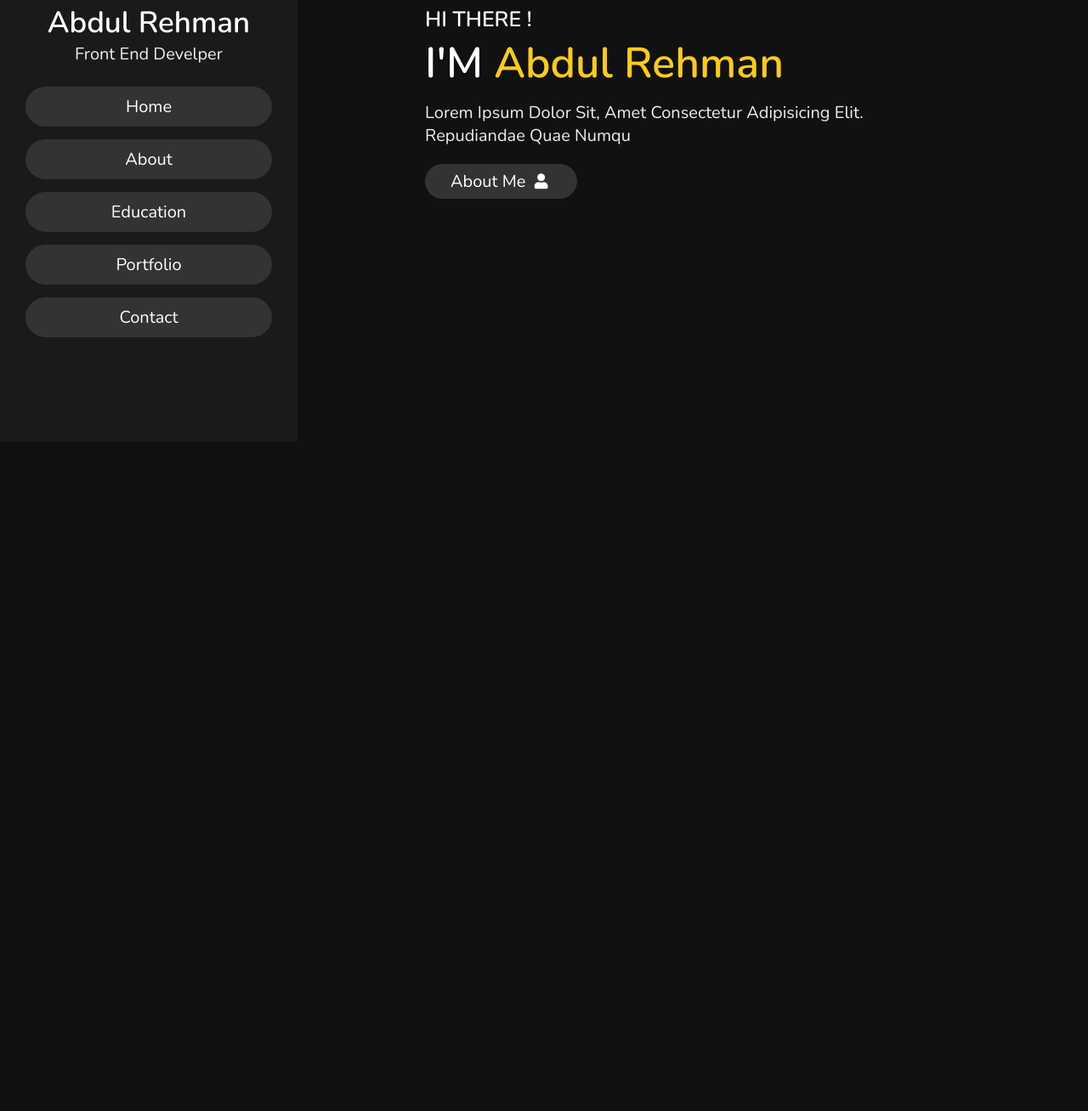
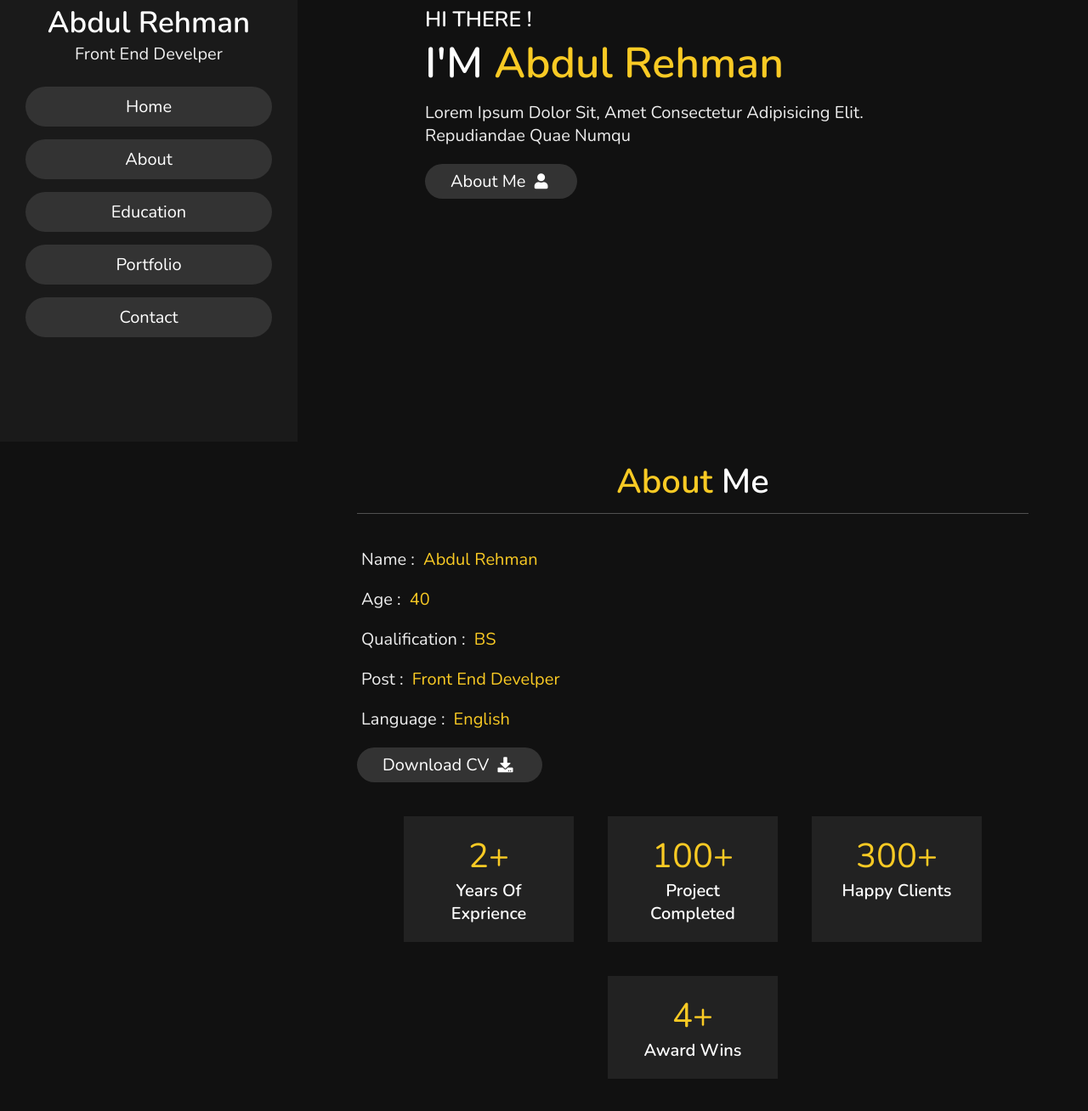
Before and after one commit to likeam/PersonalPortfolio, a plain HTML site: page index.html in a window 1280 px wide. Shown: the part 280-1588 px from the top of the page at 85% size. Before the commit the page ends 800 px from the top, so only its background shows below. Drawn offline with nearby package versions, Linux system fonts and the light colour scheme.

Commit message:
Building about section

```diff
--- a/index.html
+++ b/index.html
@@ -40,6 +40,42 @@
         <a href="#about"> <button class="btn">about me <i class="fas fa-user"></i></button></a>
     </section>
 
+    <section class="about" id="about">
+        <h1 class="heading"><span>about </span> me</h1>
+        <div class="row">
+            <div class="info">
+                <h3><span>name : </span> Abdul Rehman</h3>
+                <h3><span>age : </span> 40</h3>
+                <h3><span>qualification : </span> BS</h3>
+                <h3><span>post : </span> front end develper</h3>
+                <h3><span>language : </span> english</h3>
+                <a href="#"><button class="btn">Download CV <i class="fas fa-download"></i></button></a>
+            </div>
+            <div class="counter">
+                <div class="box">
+                    <span>2+</span>
+                    <h3>years of exprience</h3>
+                </div>
+                <div class="box">
+                    <span>100+</span>
+                    <h3>project completed</h3>
+                </div>
+                <div class="box">
+                    <span>300+</span>
+                    <h3>happy clients</h3>
+                </div>
+                <div class="box">
+                    <span>4+</span>
+                    <h3>award wins</h3>
+                </div>
+            </div>
+        </div>
+    </section>
+
+    <section class="education" id="education">
+
+    </section>
+
     <script src="https://cdnjs.cloudflare.com/ajax/libs/jquery/3.6.0/jquery.min.js"></script>
     <script src="./app.js"></script>
 </body>
--- a/style.css
+++ b/style.css
@@ -171,6 +171,51 @@ header .navbar ul li a:hover{
 }
 
 
+/* ABOUT SECTION */
+
+.about .row{
+    display: flex;
+    align-items: center;
+    justify-content: center;
+    flex-wrap: wrap;
+    padding:1rem 0;
+}
+.about .row .info{
+    flex:1 1 48rem;
+    padding:2rem 1rem;
+    padding-left: 6rem;
+}
+.about .row .info h3{
+    font-size: 2rem;
+    color:var(--yellow);
+    padding:1rem 0;
+    font-weight: normal;
+}
+.about .row .info h3 span{
+    color:#eee;
+    padding:0 .5rem;
+}
+.about .row .counter{
+    flex:1 1 48rem;
+    display: flex;
+    justify-content: center;
+    flex-wrap: wrap;
+}
+.about .row .counter .box{
+    width:20rem;
+    background:#222;
+    text-align: center;
+    padding: 2rem;
+    margin:2rem;
+}
+.about .row .counter .box span{
+    font-size: 4rem;
+    color:var(--yellow);
+}
+.about .row .counter .box h3{
+    font-size: 2rem;
+    color:#fff;
+}
 
 
 
@@ -212,3 +257,27 @@ header .navbar ul li a:hover{
     }
 
 }
+
+@media (max-width:768px){
+
+    html{
+        font-size: 50%;
+    }
+}
+
+
+@media (max-width:400px){
+
+    header{
+        width: 100vw;
+    }
+
+    .heading{
+        margin:0 3rem;
+    }
+
+    .about .row .counter .box{
+        width: 100%;
+    }
+
+}
```
